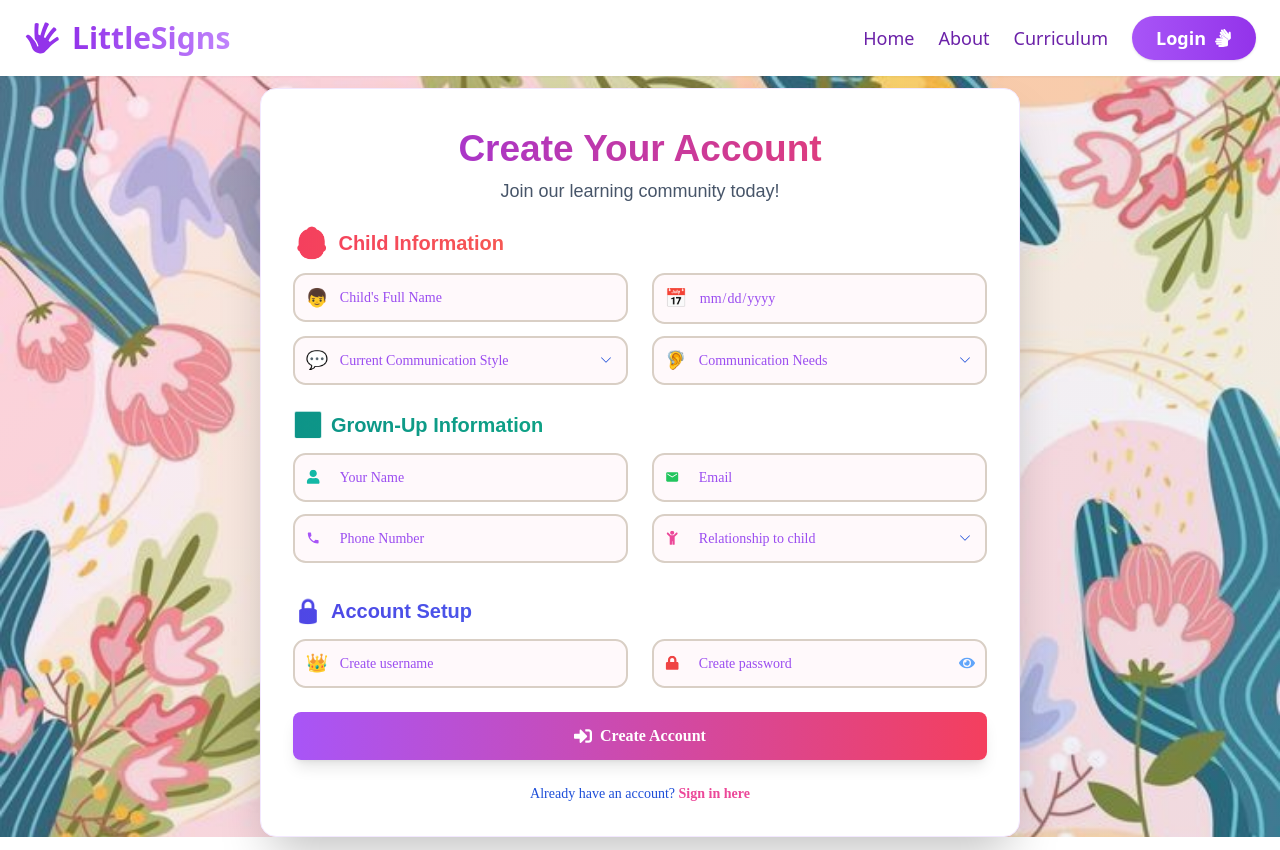
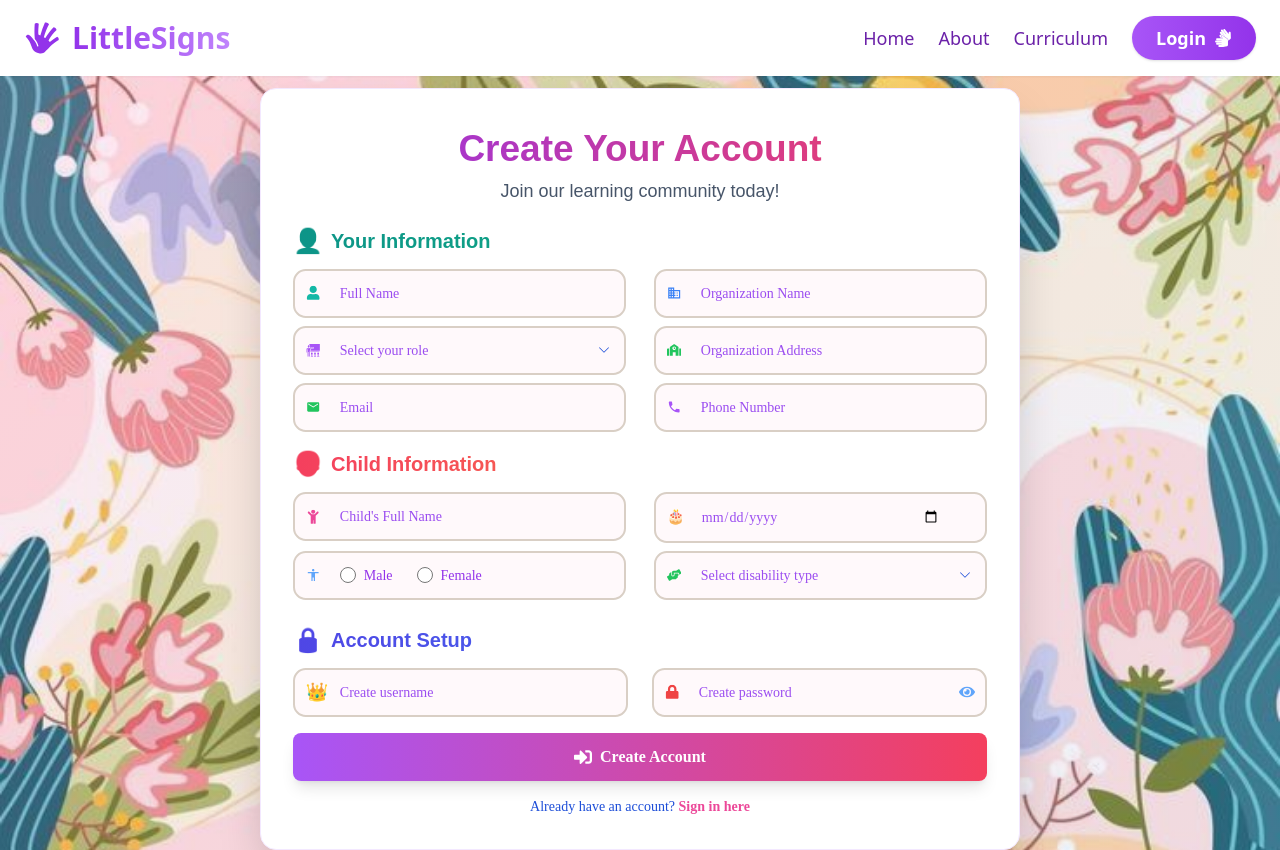
Before and after one commit to mariah16265/Sign-Language-Website, a React (Create React App) app in the folder FRONTEND/: page /signup in a window 1280 px wide. Built offline with nearby package versions, Linux system fonts and the light colour scheme.

Commit message:
front+back for signup page

```diff
--- a/FRONTEND/src/pages/SignupPage.jsx
+++ b/FRONTEND/src/pages/SignupPage.jsx
@@ -2,7 +2,6 @@ import React, { useState } from 'react';
 import { Link, useNavigate } from 'react-router-dom';
 import { motion } from 'framer-motion';
 import Navbar from '../components/Navbar';
-import FloatingEmojis from '../components/FloatingEmojis';
 import {
   FaUser,
   FaChild,
@@ -10,8 +9,16 @@ import {
   FaEye,
   FaEyeSlash,
   FaSignInAlt,
+  FaSchool,
+  FaHandsHelping,
 } from 'react-icons/fa';
-import { MdEmail, MdPhone } from 'react-icons/md';
+import {
+  MdEmail,
+  MdPhone,
+  MdBusiness,
+  MdOutlineAccessibility,
+} from 'react-icons/md';
+import { GiTeacher } from 'react-icons/gi';
 
 const SignupPage = () => {
   const [showPassword, setShowPassword] = useState(false);
@@ -19,14 +26,19 @@ const SignupPage = () => {
   const navigate = useNavigate();
 
   const [formData, setFormData] = useState({
+    // Your Information
+    Fname: '',
+    Forganization: '',
+    Frole: '', // Changed from 'teacher' to empty string
+    Femail: '',
+    Fphone: '',
+    Faddress: '',
+
+    // Child Info
     Cname: '',
     Cdob: '',
-    Cstyle: '',
-    Cneeds: '',
-    Gname: '',
-    Gemail: '',
-    Gphone: '',
-    Grelation: '',
+    Cgender: '',
+    Cdisability: '',
     username: '',
     password: '',
   });
@@ -79,8 +91,6 @@ const SignupPage = () => {
           style={{
             background:
               'linear-gradient(135deg, rgba(255,0,150,0.07) 0%, rgba(0,100,255,0.05) 100%)',
-            // backdropFilter: 'blur(2px)', // Optional blur effect
-            // WebkitBackdropFilter: 'blur(2px)', // For Safari
           }}
         />
 
@@ -102,113 +112,80 @@ const SignupPage = () => {
                   Join our learning community today!
                 </p>
               </div>
-              <form className="space-y-6" onSubmit={handleSubmit}>
-                {/* Child Information Section */}
+
+              <form className="space-y-4" onSubmit={handleSubmit}>
+                {/* Facilitator Information - Now First Section */}
+
                 <motion.div className="space-y-3">
-                  <h2 className="font-poppins text-xl font-semibold text-transparent bg-clip-text bg-gradient-to-r from-rose-500 to-orange-400 mb-1 flex items-center">
-                    <span className="mr-2 text-3xl">👶</span> Child Information
+                  <h2 className="font-poppins text-xl font-semibold text-transparent bg-clip-text bg-gradient-to-r from-teal-600 to-emerald-500 mb-3 flex items-center">
+                    <span className="mr-2 text-2xl">👤</span> Your Information
                   </h2>
 
-                  <div className="grid grid-cols-1 md:grid-cols-2 gap-x-6 gap-y-3">
+                  <div className="grid grid-cols-1 md:grid-cols-2 gap-x-7 gap-y-2">
                     <div className="relative">
                       <input
-                        className="input-field border-rose-100 focus:border-rose-300"
-                        placeholder="Child's Full Name"
+                        className="input-field"
+                        placeholder="Full Name"
                         required
-                        minLength={2}
-                        title="Please enter at least 2 characters"
-                        name="Cname"
-                        value={formData.Cname}
+                        name="Fname"
+                        value={formData.Fname}
                         onChange={handleChange}
                       />
-
-                      <div className="input-icon text-rose-500">
-                        <span className="text-lg">👦</span>
+                      <div className="input-icon text-teal-500">
+                        <FaUser />
                       </div>
                     </div>
 
                     <div className="relative">
                       <input
                         className="input-field"
-                        type="date"
+                        placeholder="Organization Name"
                         required
-                        max={new Date().toISOString().split('T')[0]}
-                        name="Cdob"
-                        value={formData.Cdob}
+                        name="Forganization"
+                        value={formData.Forganization}
                         onChange={handleChange}
-                        onClick={(e) => e.target.showPicker()} // Add this
                       />
-                      <div className="input-icon text-yellow-500">
-                        {' '}
-                        {/* Changed color */}
-                        <span className="text-lg">📅</span>
+                      <div className="input-icon text-blue-500">
+                        <MdBusiness />
+                      </div>
+                    </div>
+
+                    {/* Facilitator Role Dropdown */}
+                    <div className="relative">
+                      <select
+                        className="input-field"
+                        required
+                        name="Frole"
+                        value={formData.Frole}
+                        onChange={handleChange}
+                      >
+                        <option value="" disabled className="text-gray-400">
+                          Select your role
+                        </option>
+                        <option value="teacher">Teacher/Educator</option>
+                        <option value="ngo_worker">NGO/CBO Worker</option>
+                        <option value="caregiver">Caregiver</option>
+
+                        <option value="speech_therapist">
+                          Speech Therapist
+                        </option>
+                        <option value="parent">Parent/Guardian</option>
+                      </select>
+                      <div className="input-icon text-purple-500">
+                        <GiTeacher />
                       </div>
                     </div>
 
                     <div className="relative">
-                      <select
+                      <input
                         className="input-field"
-                        required
-                        name="Cstyle"
-                        value={formData.Cstyle}
-                        onChange={handleChange}
-                      >
-                        <option value="">Current Communication Style</option>
-                        <option>Mostly verbal/speaking</option>
-                        <option>Uses some sign language</option>
-                        <option>Primarily uses sign language</option>
-                        <option>Uses gestures/other communication</option>
-                        <option>Not yet communicating verbally</option>
-                      </select>
-                      <div className="input-icon">
-                        <span className="text-lg">💬</span>
-                      </div>
-                    </div>
-
-                    <div className="relative">
-                      <select
-                        className="input-field"
-                        name="Cneeds"
-                        value={formData.Cneeds}
-                        onChange={handleChange}
-                      >
-                        <option value="">Communication Needs</option>
-                        <option>Deaf or hard of hearing</option>
-                        <option>Non-verbal / Speech challenges</option>
-                        <option>Autism spectrum</option>
-                        <option>Down syndrome</option>
-                        <option>Other communication difference</option>
-                        <option>Typically developing</option>
-                      </select>
-                      <div className="input-icon">
-                        <span className="text-lg">🦻</span>
-                      </div>
-                    </div>
-                  </div>
-                </motion.div>
-
-                {/* Parent/Guardian Information */}
-                <motion.div className="space-y-3">
-                  <h2 className="font-poppins text-xl font-semibold text-transparent bg-clip-text bg-gradient-to-r from-teal-600 to-emerald-500 mb-2 flex items-center">
-                    <span className="mr-2 text-2xl">👪</span> Grown-Up
-                    Information
-                  </h2>
-
-                  <div className="grid grid-cols-1 md:grid-cols-2 gap-x-6 gap-y-3">
-                    <div className="relative">
-                      <input
-                        className="input-field border-teal-100 focus:border-teal-300"
-                        placeholder="Your Name"
-                        required
-                        minLength={2}
-                        title="Please enter at least 2 characters"
-                        name="Gname"
-                        value={formData.Gname}
+                        placeholder="Organization Address"
+                        name="Faddress"
+                        value={formData.Faddress}
                         onChange={handleChange}
                       />
-
-                      <div className="input-icon text-teal-500">
-                        <FaUser />
+                      <div className="input-icon text-green-500">
+                        <FaSchool />
                       </div>
                     </div>
 
@@ -220,8 +197,8 @@ const SignupPage = () => {
                         required
                         pattern="[a-z0-9._%+-]+@[a-z0-9.-]+\.[a-z]{2,}$"
                         title="Please enter a valid email address (e.g., name@example.com)"
-                        name="Gemail"
-                        value={formData.Gemail}
+                        name="Femail"
+                        value={formData.Femail}
                         onChange={handleChange}
                       />
 
@@ -238,8 +215,8 @@ const SignupPage = () => {
                         required
                         pattern="^[0-9]{10,15}$"
                         title="Phone number should be 10 to 15 digits"
-                        name="Gphone"
-                        value={formData.Gphone}
+                        name="Fphone"
+                        value={formData.Fphone}
                         onChange={handleChange}
                       />
 
@@ -247,23 +224,117 @@ const SignupPage = () => {
                         <MdPhone />
                       </div>
                     </div>
+                  </div>
+                </motion.div>
+
+                {/* Child Information Section */}
+                <motion.div className="space-y-3">
+                  <h2 className="font-poppins text-xl font-semibold text-transparent bg-clip-text bg-gradient-to-r from-rose-500 to-orange-400 mb-3 flex items-center">
+                    <span className="mr-2 text-2xl">👦</span> Child Information
+                  </h2>
+
+                  <div className="grid grid-cols-1 md:grid-cols-2 gap-x-7 gap-y-2">
+                    {/* Basic Info */}
+                    <div className="relative">
+                      <input
+                        className="input-field"
+                        placeholder="Child's Full Name"
+                        required
+                        name="Cname"
+                        value={formData.Cname}
+                        onChange={handleChange}
+                      />
+                      <div className="input-icon text-pink-500">
+                        <FaChild />
+                      </div>
+                    </div>
 
                     <div className="relative">
-                      <select
+                      <input
                         className="input-field"
+                        type="date"
                         required
-                        name="Grelation"
-                        value={formData.Grelation}
+                        name="Cdob"
+                        value={formData.Cdob}
                         onChange={handleChange}
-                      >
-                        <option value="">Relationship to child</option>
-                        <option>Parent</option>
-                        <option>Guardian</option>
-                        <option>Teacher</option>
-                        <option>Therapist</option>
-                      </select>
-                      <div className="input-icon text-pink-500">
-                        <FaChild />
+                      />
+                      <div className="input-icon text-yellow-500">
+                        <span>🎂</span>
+                      </div>
+                    </div>
+
+                    {/* Gender and Disability Row */}
+                    <div className="col-span-full grid grid-cols-1 md:grid-cols-2 gap-x-7 gap-y-2">
+                      {/* Gender Selection */}
+                      <div className="relative w-full">
+                        <div className="input-field flex items-center space-x-6 p-3 h-full">
+                          <div className="flex items-center space-x-2">
+                            <input
+                              type="radio"
+                              id="male"
+                              name="Cgender"
+                              value="male"
+                              checked={formData.Cgender === 'male'}
+                              onChange={handleChange}
+                              className="form-radio h-4 w-4 text-purple-600"
+                              required
+                            />
+                            <label htmlFor="male" className="text-purple-600">
+                              Male
+                            </label>
+                          </div>
+                          <div className="flex items-center space-x-2">
+                            <input
+                              type="radio"
+                              id="female"
+                              name="Cgender"
+                              value="female"
+                              checked={formData.Cgender === 'female'}
+                              onChange={handleChange}
+                              className="form-radio h-4 w-4 text-purple-600"
+                            />
+                            <label htmlFor="female" className="text-purple-600">
+                              Female
+                            </label>
+                          </div>
+                        </div>
+                        <div className="input-icon text-blue-400">
+                          <MdOutlineAccessibility />
+                        </div>
+                      </div>
+
+                      {/* Disability Dropdown */}
+                      <div className="relative w-full">
+                        <select
+                          className="input-field w-full"
+                          required
+                          name="Cdisability"
+                          value={formData.Cdisability}
+                          onChange={handleChange}
+                        >
+                          <option value="">Select disability type</option>
+                          <option value="hearing_impairment">
+                            Hearing disability
+                          </option>
+                          <option value="speech_disorder">
+                            Speech disability
+                          </option>
+                          <option value="autism_verbal">Autism (verbal)</option>
+                          <option value="autism_nonverbal">
+                            Autism (nonverbal)
+                          </option>
+                          <option value="intellectual">
+                            Intellectual disability
+                          </option>
+                          <option value="down_syndrome">Down syndrome</option>
+                          <option value="cerebral_palsy">Cerebral palsy</option>
+                          <option value="multiple_disabilities">
+                            Multiple disabilities
+                          </option>
+                        </select>
+                        <div className="input-icon text-green-500">
+                          <FaHandsHelping />
+                        </div>
                       </div>
                     </div>
                   </div>
@@ -359,15 +430,15 @@ const SignupPage = () => {
             max-width: 320px;
             width: 100%;
             padding: 0.75rem 2.8rem;
-            border: 2px solid #d9cfc5; /* violet-200 */
-            background-color: #fff9fb; /* Tailwind: neutral-50 */
-            color: #4c1d95; /* violet-900 */
+            border: 2px solid #d9cfc5;
+            background-color: #fff9fb;
+            color: #4c1d95;
             transition: all 0.3s ease;
             font-size: 0.875rem;
           }
           .input-field::placeholder {
-            color: #9b4df0; /* Violet-600 for placeholders */
-            opacity: 1; /* Ensure full visibility */
+            color: #9b4df0;
+            opacity: 1;
           }
           .input-field:focus {
             outline: none;
@@ -381,57 +452,25 @@ const SignupPage = () => {
             background-position: right 0.75rem center;
             background-size: 16px 12px;
             appearance: none;
-            color: #9b4df0; /* Violet-600 for select placeholders */
+            color: #9b4df0;
           }
-          input[type='date']::-webkit-datetime-edit {
-            color: #9b4df0; /* Violet-600 for date placeholder */
+          input[type='date'] {
+            color: #9b4df0;
           }
-
-          input[type='date']:not(:focus)::-webkit-datetime-edit {
-            color: #9b4df0; /* Maintain color when not focused */
-          }
-
-          input[type='date']:valid::-webkit-datetime-edit {
-            color: #4c1d95; /* Violet-900 when date is selected */
-          }
-
-          /* Hide calendar icon */
-          input[type='date']::-webkit-calendar-picker-indicator {
-            display: none;
+          input[type='date']:valid {
+            color: #4c1d95;
           }
           .input-icon {
             position: absolute;
             left: 0.8rem;
             top: 50%;
             transform: translateY(-50%);
-            /* Remove color: #172554; */
             pointer-events: none;
             font-size: 0.9rem;
           }
-          .animate-float-slow {
-            animation: float 8s ease-in-out infinite;
-          }
-          .animate-float-slower {
-            animation: float 10s ease-in-out infinite;
-          }
-          .animate-float-medium {
-            animation: float 12s ease-in-out infinite;
-          }
-          .animate-float-slowest {
-            animation: float 14s ease-in-out infinite;
-          }
-          @keyframes float {
-            0%,
-            100% {
-              transform: translateY(0) rotate(0deg);
-            }
-            50% {
-              transform: translateY(-20px) rotate(5deg);
-            }
-          }
           @media (min-width: 1024px) {
             .input-field {
-              max-width: 360px; // Reduced from 400px
+              max-width: 360px;
             }
           }
         `}</style>
```
Also changed, not shown: 2 other files (tests, documents, lock files or other folders).
